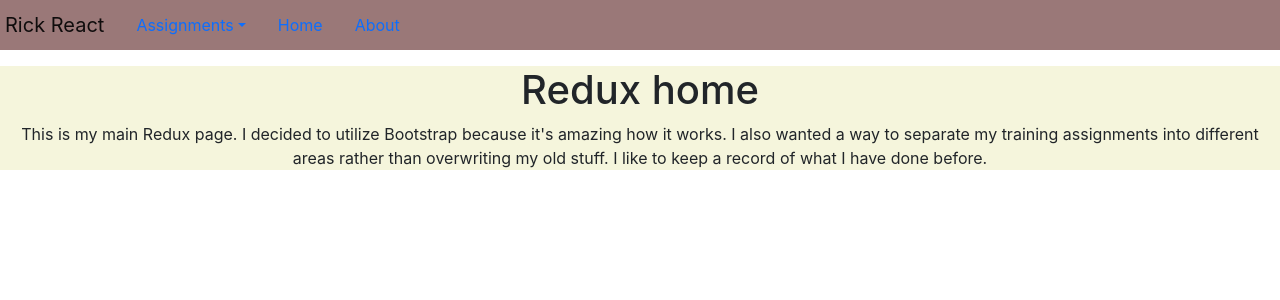
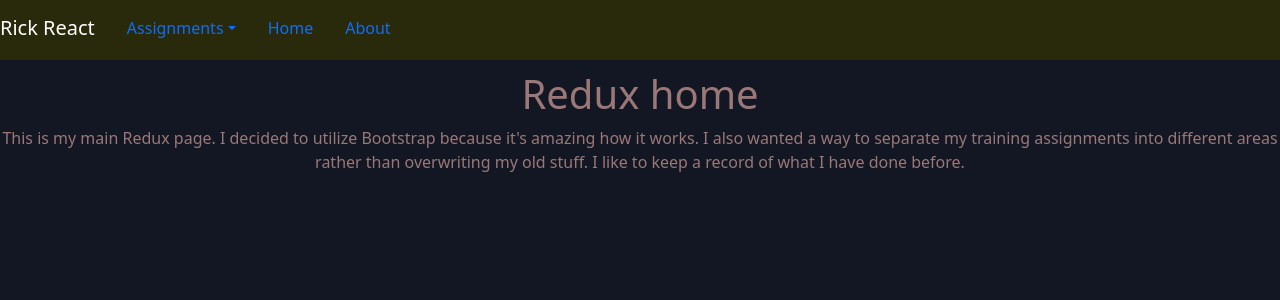
Before and after one commit to RickF71/redux-code, a React (Create React App) app: page / in a window 1280 px wide. Shown: the top 300 px of the page. Built offline with nearby package versions, Linux system fonts and the light colour scheme.

Commit message:
more changes

```diff
--- a/src/App.js
+++ b/src/App.js
@@ -17,17 +17,30 @@ import FavoriteColorCheck from './component/FavoriteColorCheck';
 import 'bootstrap/dist/css/bootstrap.min.css';
 
 
+
 function App() {
   // console.log('Inside UI');
   const counter = useSelector(state=>state);
   const dispatch=useDispatch();
+  const myStyle={
+    backgroundColor: '#121723',
+    height:'100vh',
+    color: '#9A7878'
+  };
+  const containerStyle={
+    backgroundColor: '#29290B',
+    width: 'auto',
+    height:'60px',
+    marginBottom: '10px',
+    color: '#9A9A78',
+  };
   return (
-    <div className="App">
+    <div className="App" style={myStyle}>
       {/* <Posts /> */}
       <Router>
-          <Container>
+          <Container fluid style={containerStyle}>
             <Navbar className="navigation" fixed="top" expand="lg" >
-            <Navbar.Brand href="/reduxhome">Rick React</Navbar.Brand>
+            <Navbar.Brand href="/reduxhome" style={{color:"white"}}>Rick React</Navbar.Brand>
             <NavDropdown title="Assignments" id="basic-nav-dropdown">
 
             <NavDropdown.Item><Link to="/favecolor">Favorite Color</Link></NavDropdown.Item>
@@ -36,7 +49,7 @@ function App() {
             </NavDropdown>
             <Nav.Link href="/">Home</Nav.Link>
             <Nav.Link href="/about">About</Nav.Link>
-            <Navbar.Toggle aria-controls="basic-navbar-nav" />
+            {/* <Navbar.Toggle aria-controls="basic-navbar-nav" /> */}
             <Navbar.Collapse id="navbar-nav">
               <Nav className="me-auto">
 
@@ -65,6 +78,7 @@ function App() {
         </Router>
 
 
+
       {/* <h1>Counter: {counter}</h1>
       <button onClick={()=>dispatch(increment())}>+</button>
       <button onClick={()=>dispatch(decrement())}>-</button> */}
--- a/src/component/Checkbox.js
+++ b/src/component/Checkbox.js
@@ -12,7 +12,7 @@ function Checkbox(props) {
   return (
     <div>
       <div>
-        <input type="checkbox" onChange={handleChange} />
+        <input type="checkbox" onChange={handleChange} /> &nbsp;
         {checked ? checkedText : uncheckedText}
       </div>
     </div>
--- /dev/null
+++ b/src/component/Temp.js
@@ -0,0 +1,16 @@
+import React from 'react';
+
+function Temp(props) {
+    return (
+        <div className='Temp'>
+            <ul className='animals'>
+                <li>Lion</li>
+                <li>Cat</li>
+                <li>Dog</li>
+                <li>Chicken</li>
+            </ul>
+        </div>
+    );
+}
+
+export default Temp;
--- a/src/index.css
+++ b/src/index.css
@@ -1,3 +1,5 @@
+
+
 body {
   margin: 0;
   font-family: -apple-system, BlinkMacSystemFont, 'Segoe UI', 'Roboto', 'Oxygen',
@@ -7,7 +9,7 @@ body {
   -moz-osx-font-smoothing: grayscale;
   margin-top: 10px;
   padding-top: 56px;
-
+  background-color: #9A7878;
 
 }
 
```
Also changed, not shown: src/component/AsyncTemp.js (added, +23 -0 lines), src/index.js (+13 -11 lines), 2 other files (tests, documents, lock files or other folders).
